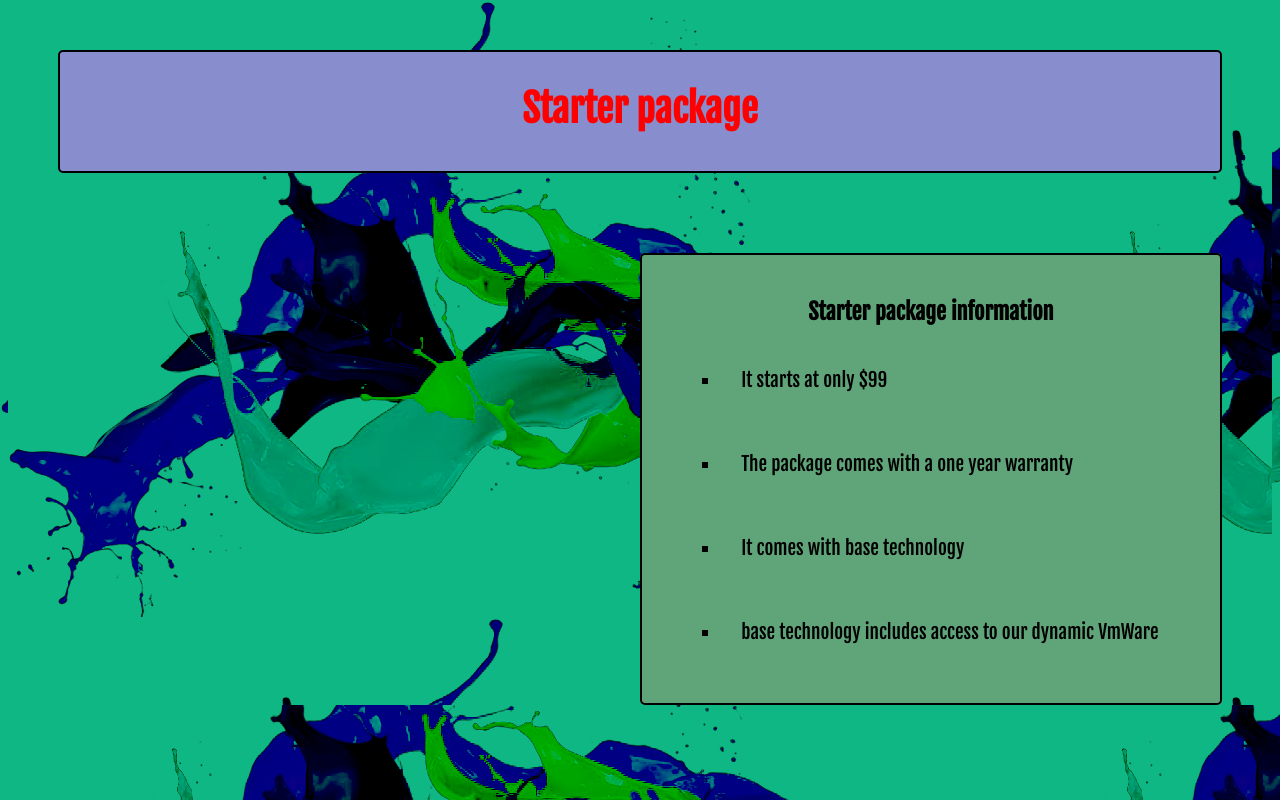
After one commit to 28-png/codeup-web-exercises, a PHP site: page /Starter-page.html in a window 1280 px wide. The commit adds this page. Run offline with PHP 8.4, Linux system fonts and the light colour scheme.

Commit message:
updated welcome file

```diff
--- /dev/null
+++ b/Starter-page.html
@@ -0,0 +1,27 @@
+<!DOCTYPE html>
+<html lang="en">
+<head>
+    <meta charset="UTF-8">
+    <title>Starter Package</title>
+    <link rel="stylesheet" href="css/starters.css">
+    <link href="https://fonts.googleapis.com/css?family=Fjalla+One|Teko&display=swap" rel="stylesheet">
+</head>
+   <body>
+    <fieldset>
+    <center><h1>Starter package</h1></center>
+    </fieldset>
+    <form>
+        <fieldset id="fieldset">
+            <center><h3>Starter package information</h3></center>
+            <div>
+                <ol style="list-style-type: square">
+                    <li>It starts at only $99</li>
+                    <li>The package comes with a one year warranty</li>
+                    <li>It comes with base technology</li>
+                    <li>base technology includes access to our dynamic VmWare</li>
+                </ol>
+            </div>
+        </fieldset>
+    </form>
+    </body>
+</html>
--- a/css/register.css
+++ b/css/register.css
@@ -14,7 +14,7 @@ background-image: url("img/colorful-img.png");
     background-blend-mode: color-burn;
     width: 100%;
     height: 100%;
-    font-family: Fjalla one;
+    font-family: "Fjalla one", cursive;
 }
 
 fieldset {
--- /dev/null
+++ b/css/starters.css
@@ -0,0 +1,34 @@
+h1 {
+    color: red;
+
+
+}
+
+#fieldset {
+    background-color: #60a57a;
+    margin-left: 50%;
+    margin-top: 80px;
+    padding: 1em;
+}
+
+ol li {
+    margin: 20px;
+    padding: 20px;
+}
+
+fieldset {
+    background-color: #878dcd;
+    margin: 50px 50px 0 50px;
+    font-size: larger;
+    border: 2px solid black;
+    border-radius: 5px;
+
+}
+
+body, html {
+    background-color: #0fb784;
+    background-image: url("img/colorful3.png");
+    background-blend-mode: color-burn;
+    font-family: "Fjalla one", cursive;
+
+}
--- a/welcome.html
+++ b/welcome.html
@@ -65,7 +65,7 @@
             <th>Features</th>
         </tr>
         <tr class="row2 interact">
-            <td><a href="">Starters</a></td>
+            <td><a href="http://localhost:63342/codeup-web-exercises/Starter-page.html?_ijt=lrn3itp1uge1noepcrgdvtt65m" target="_blank">Starters</a></td>
             <td>$99</td>
             <td>Base Technology</td>
        </tr>
```
Also changed, not shown: css/img/colorful3.png (added).
